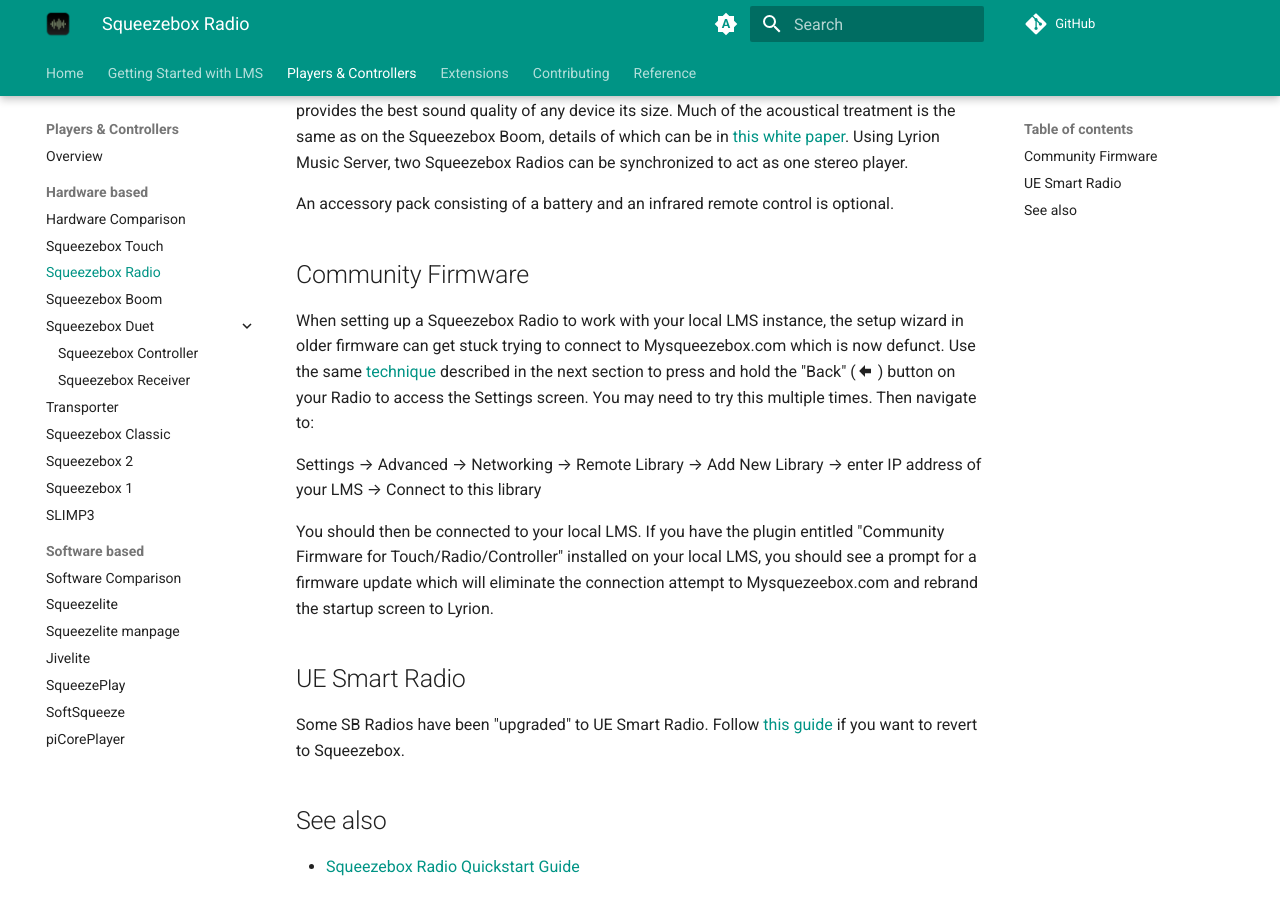
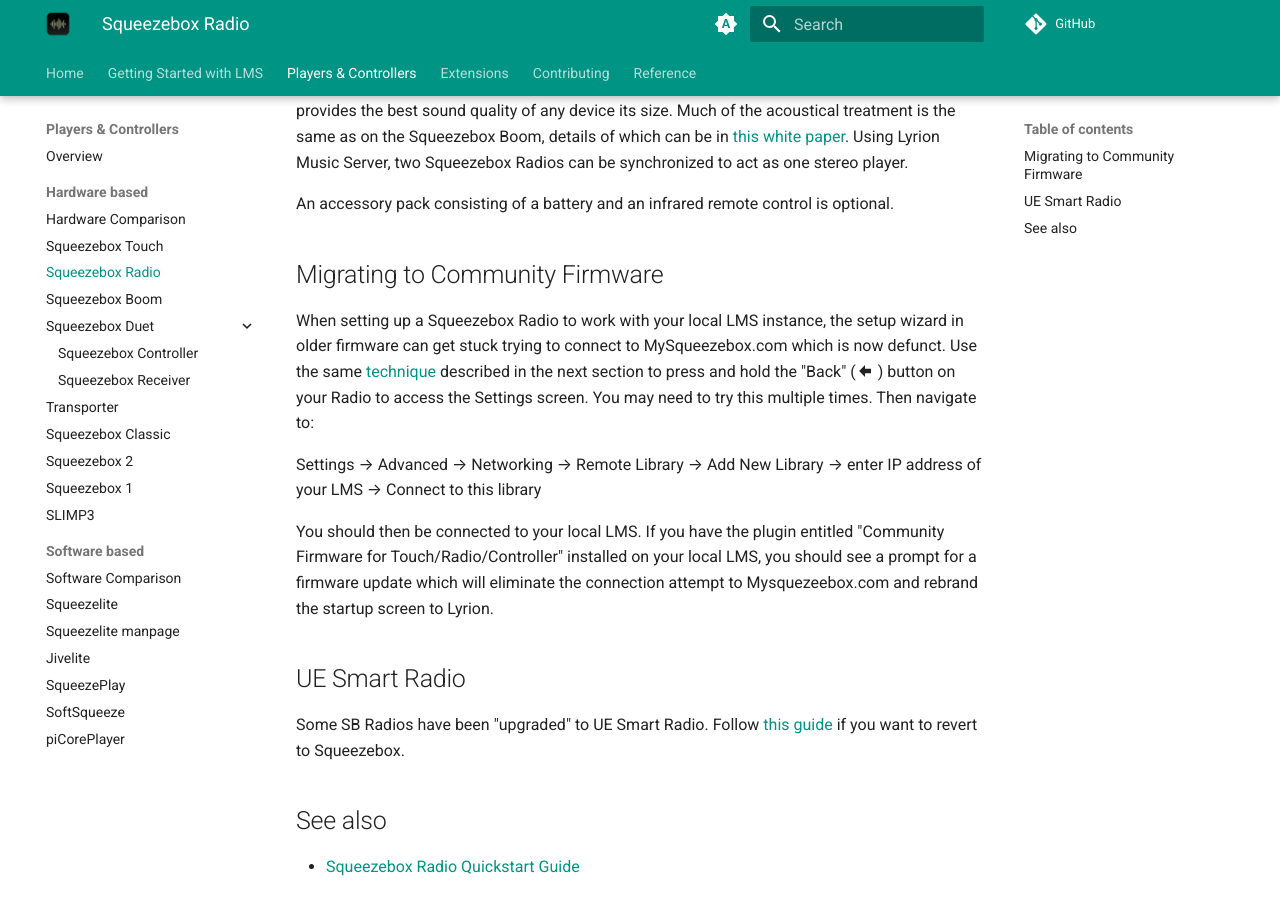
Before and after one commit to LMS-Community/lms-community.github.io, an MkDocs documentation site: the page built from docs/players-and-controllers/squeezebox-radio.md, in a window 1280 px wide and 900 px high, scrolled down 641 px. Built offline with MkDocs 1.6.1 and Material for MkDocs 9.7.7, drawn with Linux system fonts in a browser that asks for light colours; a script that is not in the unit is left out; plug-ins that fetch from the network failed and are left out; comment, search, counter and statistics services are not loaded.

Commit message:
rename section and stylise MySB
Signed-off-by: Jake Angerman <kerneljake@users.noreply.github.com>

```diff
--- a/docs/players-and-controllers/squeezebox-radio.md
+++ b/docs/players-and-controllers/squeezebox-radio.md
@@ -17,9 +17,9 @@
 
 An accessory pack consisting of a battery and an infrared remote control is optional.
 
-## Community Firmware
+## Migrating to Community Firmware
 
-When setting up a Squeezebox Radio to work with your local LMS instance, the setup wizard in older firmware can get stuck trying to connect to Mysqueezebox.com which is now defunct.  Use the same
+When setting up a Squeezebox Radio to work with your local LMS instance, the setup wizard in older firmware can get stuck trying to connect to MySqueezebox.com which is now defunct.  Use the same
 [technique](../getting-started/migrate-from-uesr.md) described in the next section
 to press and hold the "Back" (:material-arrow-left-bold: ) button on your Radio to access the Settings screen.
 You may need to try this multiple times.  Then navigate to:
```
